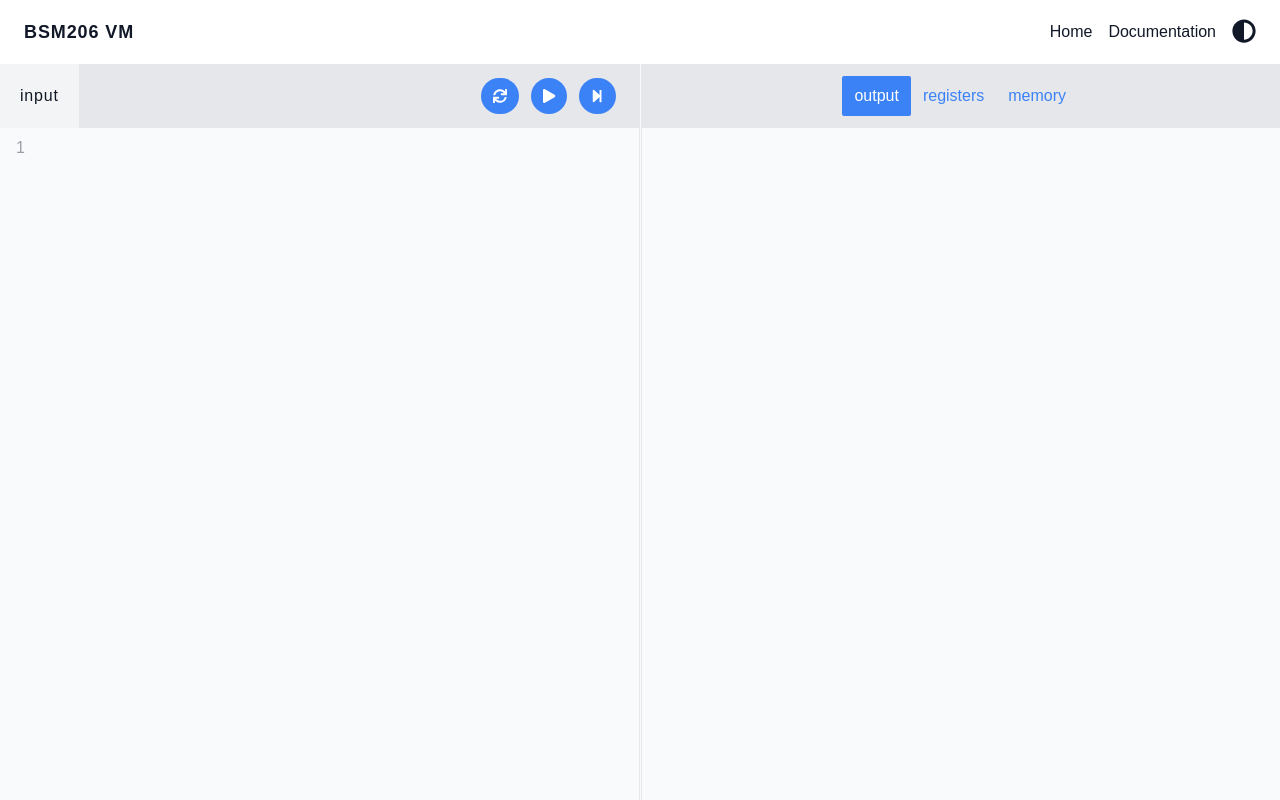
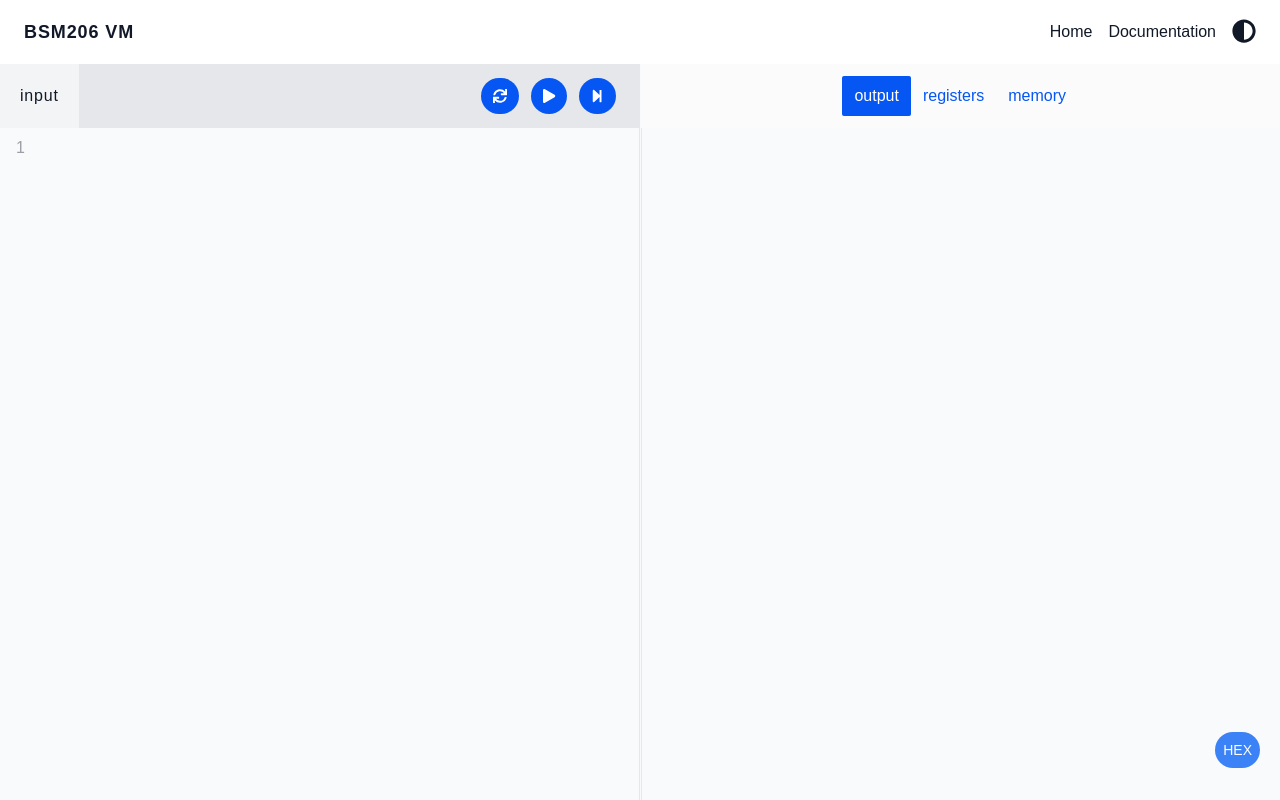
Before and after one commit to bennaaym/bsm206-vm, a React (Create React App) app in the folder client/: page / in a window 1280 px wide. Built offline with nearby package versions, Linux system fonts and the light colour scheme; no server answers.

Commit message:
client : output UI updated

```diff
--- a/client/src/assets/css/home.module.css
+++ b/client/src/assets/css/home.module.css
@@ -35,7 +35,7 @@
 
     .tab-content
     {
-        @apply flex-grow flex flex-col
+        @apply flex-grow flex flex-col relative
     }
 
     .flex-col-grow
--- a/client/src/components/home/outputs/Output.tsx
+++ b/client/src/components/home/outputs/Output.tsx
@@ -1,28 +1,65 @@
+import { useState } from "react";
 import { useCode } from "../../../contexts/CodeContextProvider";
 import Error from "./Error";
-import styles from "../../../assets/css/output.module.css";
 import SpinAnimation from "./SpinAnimation";
+import LabelButton from "../../buttons/LabelButton";
+import { useEffect } from "react";
 
 const Output = () =>
 {
 
     const {machineCode,error,isBuilding} = useCode();
 
+    const [output,setOutput] = useState('');
+    const [base, setBase] = useState('hex');
+
+    useEffect(()=>
+    {
+      setOutput(machineCode);
+    },[machineCode]);
+
+    const convertBase = () =>
+    {
+      let res = machineCode;
+
+      if(!res) return ;
+
+      if(base === 'hex')
+      {
+        res = machineCode.split(' ').map(opcode=>{
+            return parseInt(opcode,2).toString(16).padStart(2,'0').toUpperCase();
+        }).join(' ');
+
+        setBase('bin');
+        setOutput(res);
+        return;
+      }
+
+      setBase('hex');
+      setOutput(res);
+    }
+
     return(
         <>
-        <div className={styles.output}>
           {!isBuilding && error && <Error message={error}/>}
           {
             !isBuilding && !error &&
-            <div>
-              {machineCode}
-            </div>
+            <>
+              <LabelButton
+                styles="z-10 absolute bottom-8  hover:opacity-50 right-5 flex items-center justify-center text-dark-text-300 text-sm  uppercase bg-light-accent rounded-full p-2"
+                label={base}
+                onClickAction = {convertBase}
+              >
+              </LabelButton>
 
+              <div className="p-2 h-full w-full absolute tracking-wide font-semibold  break-words overflow-y-auto ">
+                {output}
+              </div>
+            </>
           }
           {
             isBuilding && <SpinAnimation message="building"/>
           }
-        </div>
         </>
     )
 }
```
